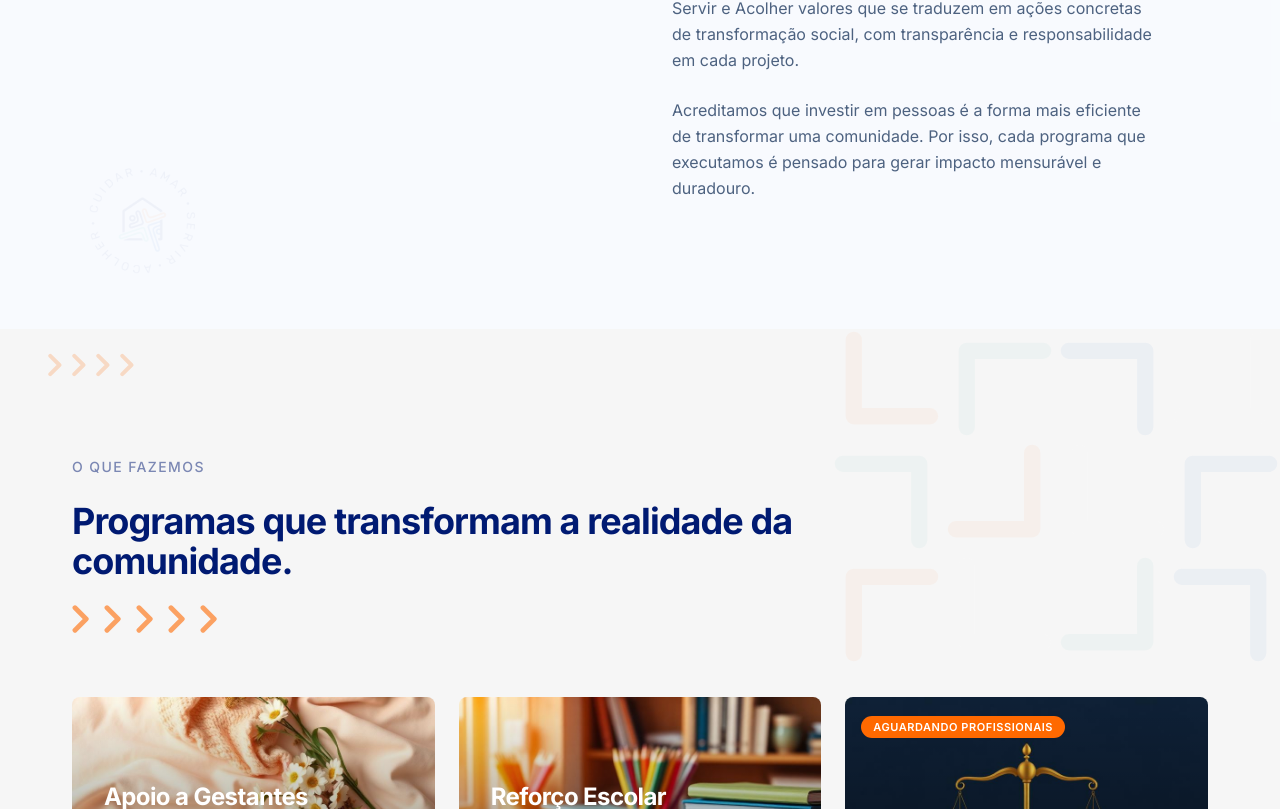
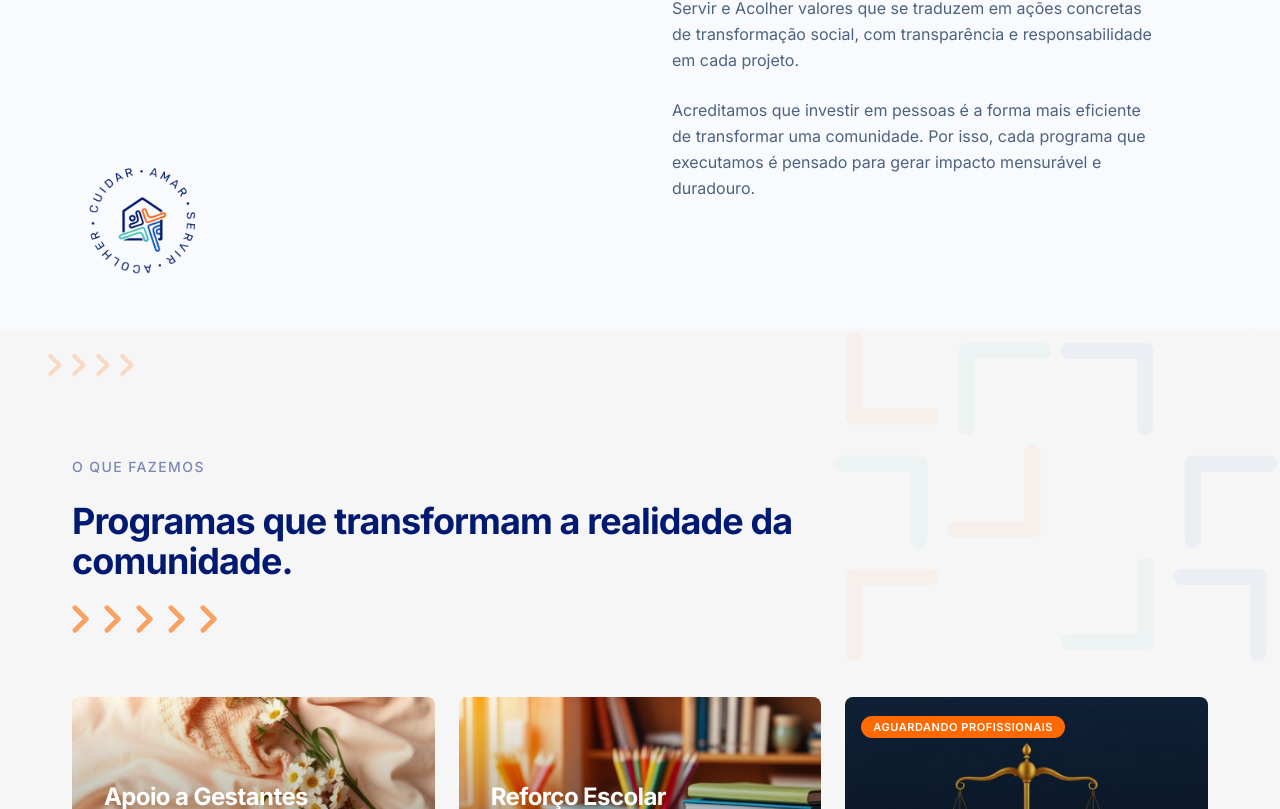
Before and after one commit to jorgesoares2997/casa-esperanca-digital, a React (Vite) app: page / in a window 1280 px wide. Shown: the part 1911-2720 px from the top of the page. Built offline with nearby package versions, Linux system fonts and the light colour scheme.

Commit message:
chore: remove bg

```diff
--- a/src/components/About.tsx
+++ b/src/components/About.tsx
@@ -14,7 +14,7 @@ const About = () => {
         ))}
       </div>
       {/* Circular logo watermark */}
-      <div className="absolute bottom-8 left-8 md:bottom-12 md:left-12 opacity-[0.04]">
+      <div className="absolute bottom-8 left-8 md:bottom-12 md:left-12 ">
         <img src={logoCircular} alt="" aria-hidden="true" className="w-32 md:w-48" />
       </div>
 
--- a/src/components/FinalCTA.tsx
+++ b/src/components/FinalCTA.tsx
@@ -28,7 +28,7 @@ const FinalCTA = () => {
         <ChevronDivider color={BRAND.orange} />
       </div>
       {/* Logo icon watermark */}
-      <div className="absolute bottom-12 left-12 opacity-[0.08]">
+      <div className="absolute bottom-12 left-12 ">
         <img src={logoIcon} alt="" aria-hidden="true" className="w-20 md:w-28" />
       </div>
 
--- a/src/components/Footer.tsx
+++ b/src/components/Footer.tsx
@@ -1,6 +1,6 @@
 import { useLanguage } from "@/contexts/LanguageContext";
 import { ChevronDivider, BRAND } from "@/components/BrandPatterns";
-import logoIcon from "@/assets/logo-icon.png";
+import logoIcon from "@/assets/logo-circular.png";
 
 const Footer = () => {
   const { t } = useLanguage();
@@ -15,7 +15,7 @@ const Footer = () => {
 
       <div className="container mx-auto px-4 md:px-8 flex flex-col md:flex-row justify-between items-center gap-4">
         <div className="flex items-center gap-3">
-          <img src={logoIcon} alt="Instituto Casa" className="w-8 h-8 opacity-60" />
+          <img src={logoIcon} alt="Instituto Casa" className="w-8 h-8 " />
           <p className="text-sm text-muted-foreground">
             © {currentYear} Instituto Casa. {t("footer.rights")}
           </p>
--- a/src/pages/NotFound.tsx
+++ b/src/pages/NotFound.tsx
@@ -47,7 +47,7 @@ const NotFound = () => {
       <div className="relative z-10 text-center px-6">
         {/* Circular logo above 404 */}
         <div className="flex justify-center mb-8">
-          <img src={logoCircular} alt="Instituto Casa" className="w-28 md:w-36 opacity-90 invert brightness-200" />
+          <img src={logoCircular} alt="Instituto Casa" className="w-28 md:w-36 opacity-90 brightness-200 " />
         </div>
         {/* 404 number with brand accent */}
         <div className="flex items-center justify-center gap-4 mb-6">
```
Also changed, not shown: src/assets/logo-circular.png, src/assets/logo-icon.png.
